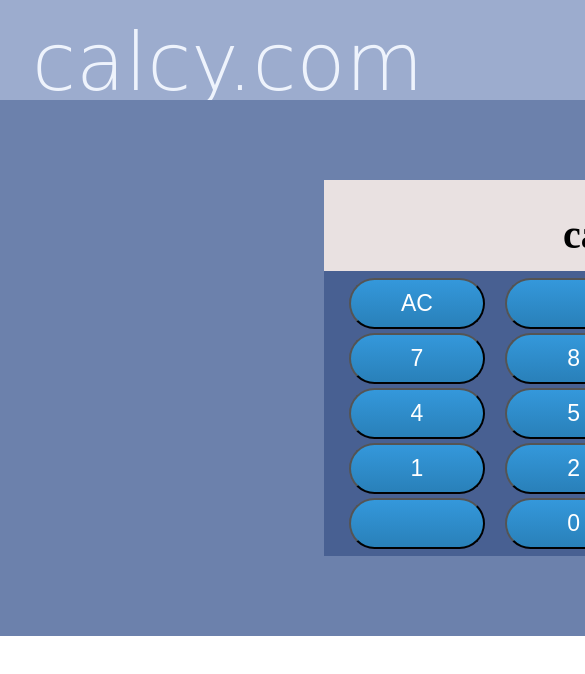
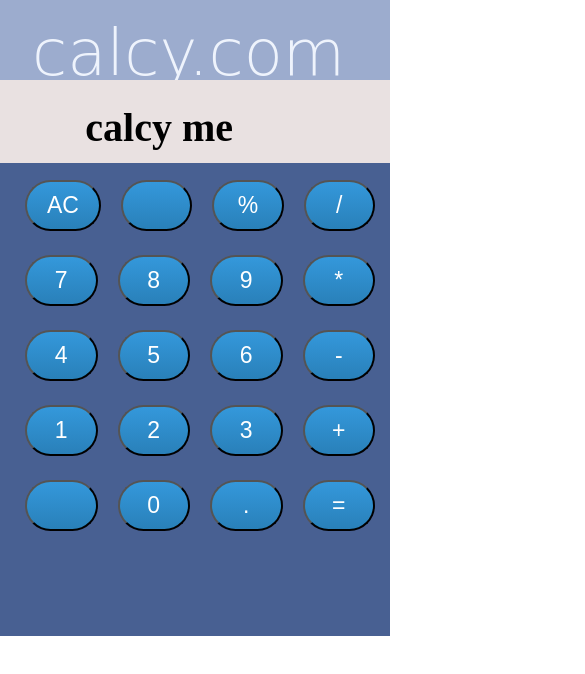
Before and after one commit to Ganapathi-devop/calcy-prj, a plain HTML site: page index.html in a window 390 px wide. Shown: the top 674 px of the page, 585 px wide, since content can reach past the window. Drawn offline with nearby package versions, Linux system fonts and the light colour scheme; a web font is replaced by a local one.

Commit message:
scound commit

```diff
--- a/index.html
+++ b/index.html
@@ -6,6 +6,8 @@
     <meta name="viewport" content="width=device-width, initial-scale=1.0">
     <!-- custom styling file -->
     <link rel="stylesheet" href="style.css">
+    <!-- responsive styling -->
+    <link rel="stylesheet" href="responsive.css">
     <!-- google fonts -->
     <link rel="preconnect" href="https://fonts.googleapis.com">
     <link rel="preconnect" href="https://fonts.gstatic.com" crossorigin>
--- /dev/null
+++ b/responsive.css
@@ -0,0 +1,23 @@
+/* Extra small devices (phones, 600px and down) */
+@media only screen and (max-width: 600px) {
+    .body{width: 100%;}
+    .header{ height: 80px;}
+    #header-heading{ font-size: 4rem;}
+    .content{ padding: 0%;}
+    .calculator{ width: 100%;}
+    .screen-calculator{ height: 15%;}
+    .row-keys{ margin: 10px 0px;}
+
+}
+
+/* Small devices (portrait tablets and large phones, 600px and up) */
+@media only screen and (min-width: 600px) {...}
+
+/* Medium devices (landscape tablets, 768px and up) */
+@media only screen and (min-width: 768px) {...}
+
+/* Large devices (laptops/desktops, 992px and up) */
+@media only screen and (min-width: 992px) {...}
+
+/* Extra large devices (large laptops and desktops, 1200px and up) */
+@media only screen and (min-width: 1200px) {...}
```
